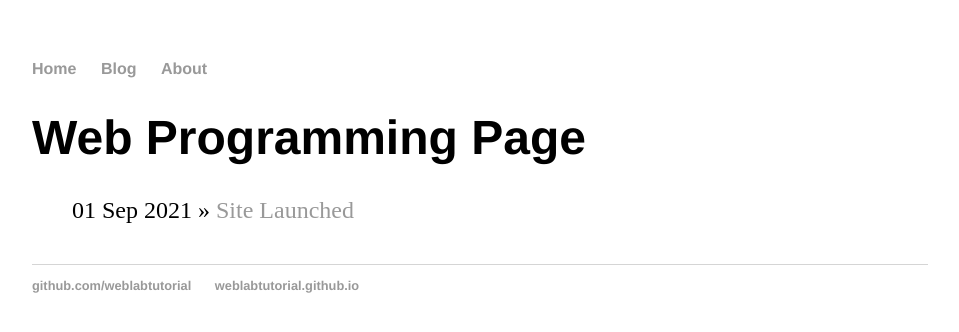
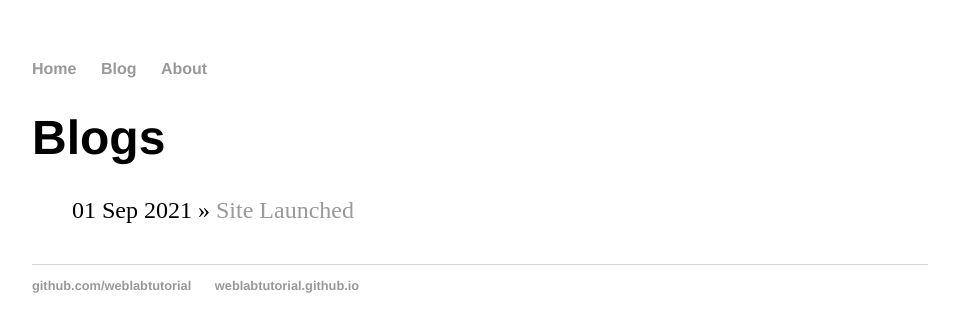
Before and after one commit to Furq1n/Furq1n.github.io, a Jekyll site: the page built from blog/index.html, in a window 1280 px wide. Shown: the top 332 px of the page, without its empty margins (160-1119 px from the left). Built offline with Jekyll 4.4.1, drawn with Linux system fonts in a browser that asks for light colours.

Commit message:
Update index.html

```diff
--- a/blog/index.html
+++ b/blog/index.html
@@ -2,7 +2,7 @@
 layout: default
 title: Web Programming Page
 ---
-  <h1>{{ page.title }}</h1>
+  <h1>Blogs</h1>
   <ul class="posts">
     {% for post in site.posts %}
      <li><span>{{ post.date | date_to_string }}</span> » <a href="{{ post.url }}" title="{{ post.title }}">{{
```
